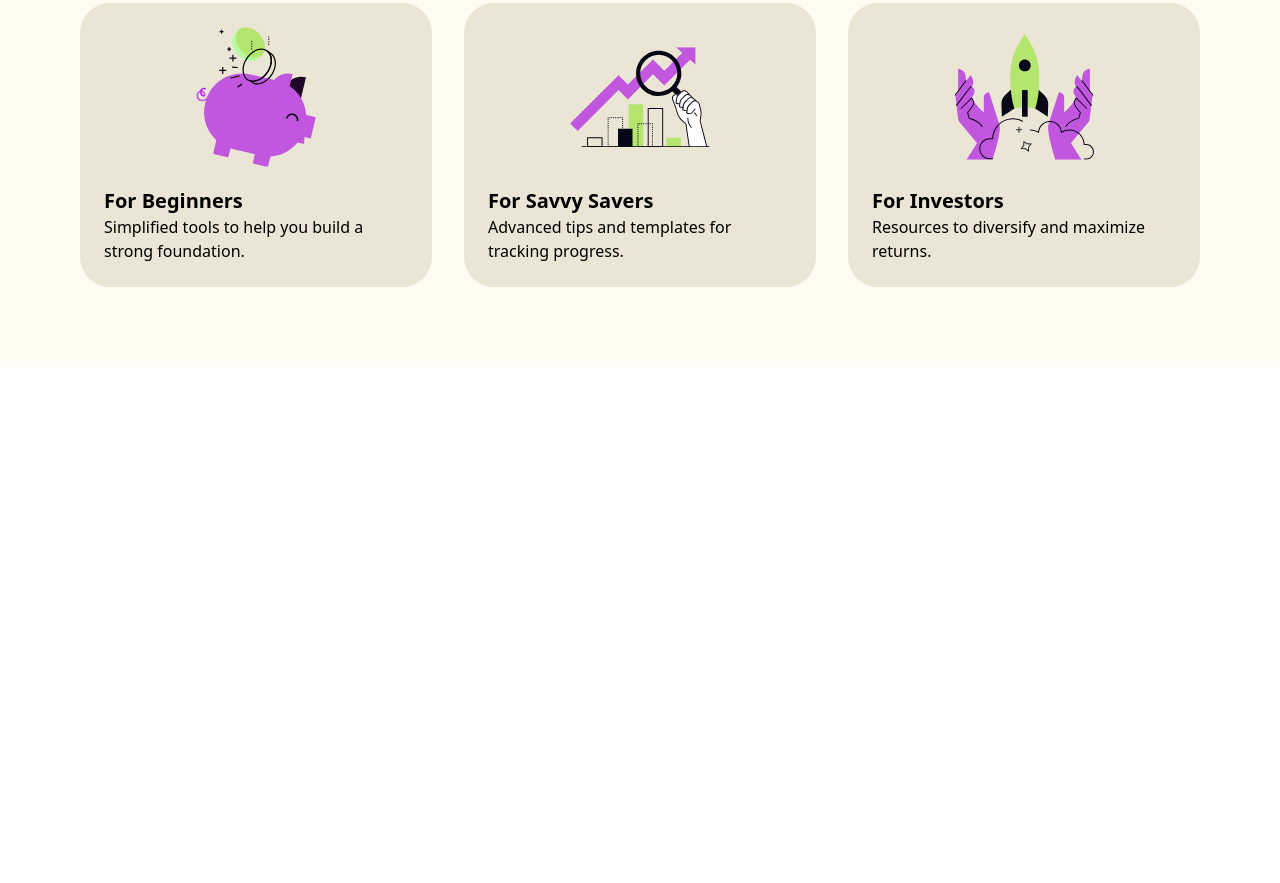
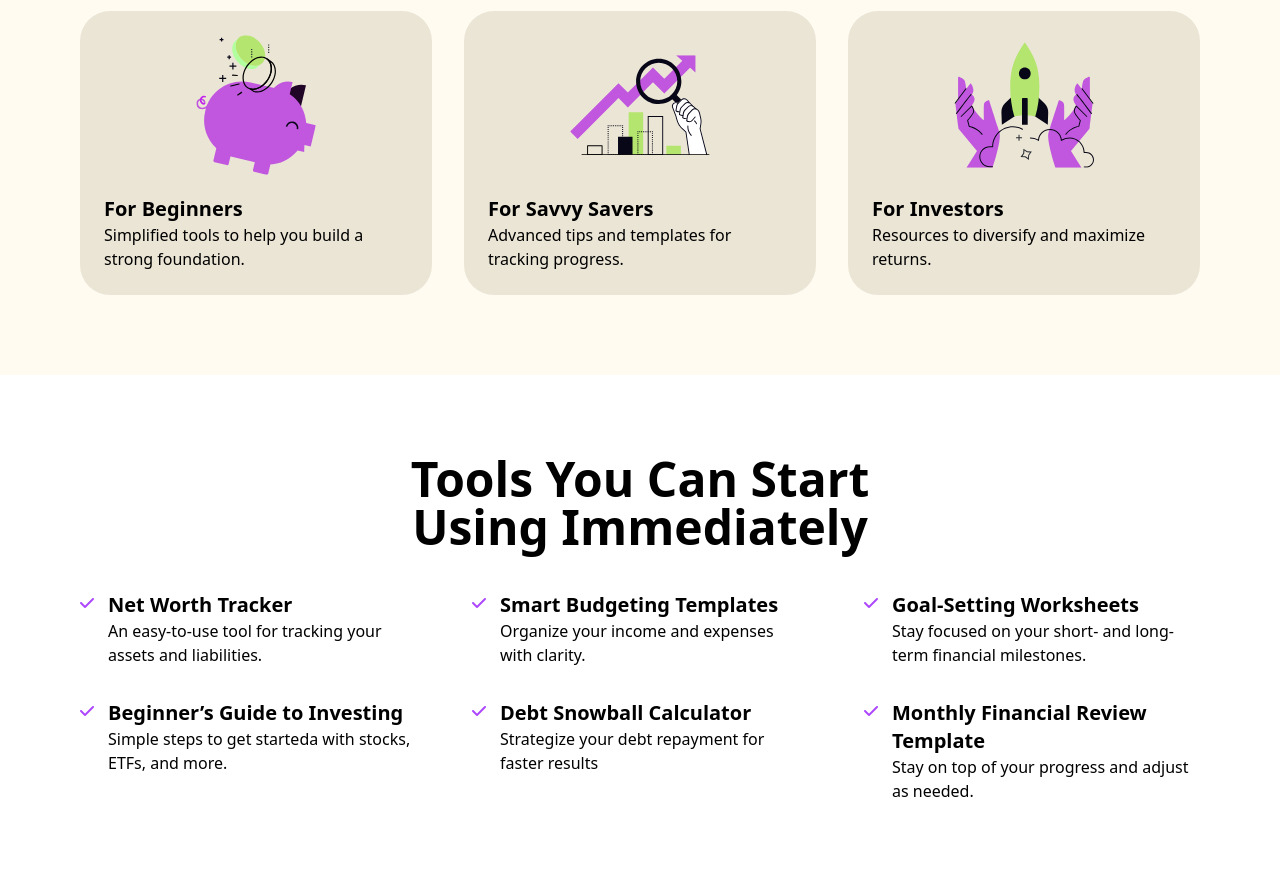
Before and after one commit to makedonkatochevska/Capital_Compass_Financial_Resource_Tailwind, a website: page src/index.html in a window 1280 px wide. Shown: the part 1653-2536 px from the top of the page. Before the commit the page ends 2020 px from the top, so only its background shows below. Drawn offline with nearby package versions, Linux system fonts and the light colour scheme; files that its build step writes are made by us from their sources.

Commit message:
section3 done

```diff
--- a/src/index.html
+++ b/src/index.html
@@ -5,6 +5,12 @@
     <meta name="viewport" content="width=device-width, initial-scale=1.0" />
     <title>Capital Compass Financial Resource</title>
     <link rel="stylesheet" href="output.css" />
+
+    <!-- Font Awesome -->
+    <script
+      src="https://kit.fontawesome.com/6383af2146.js"
+      crossorigin="anonymous"
+    ></script>
   </head>
   <body>
     <!-- BANNER -->
@@ -95,7 +101,7 @@
 
     <!-- SECTION2 -->
     <section class="bg-primary p-10 md:p-20">
-      <h2 class="text-5xl font-bold text-center mb-5">
+      <h2 class="text-5xl font-bold text-center mb-7">
         Perfect for Every Stage of Wealth Building
       </h2>
       <p class="text-center">
@@ -122,5 +128,73 @@
         </div>
       </div>
     </section>
+
+    <!-- SECTION3 -->
+    <section class="p-10 md:p-20">
+      <h2 class="text-5xl font-bold text-center mb-10 w-full md:w-1/2 mx-auto">
+        Tools You Can Start Using Immediately
+      </h2>
+
+      <ul
+        class="list flex flex-col md:flex-row flex-wrap justify-between gap-5 md:gap-8"
+      >
+        <li class="item">
+          <div class="inner-container text-purple-500 flex-1/12">
+            <i class="fas fa-check"></i>
+          </div>
+          <div class="inner-container flex-11/12">
+            <h4 class="font-bold text-xl">Net Worth Tracker</h4>
+            <p>An easy-to-use tool for tracking your assets and liabilities.</p>
+          </div>
+        </li>
+        <li class="item">
+          <div class="inner-container text-purple-500 flex-1/12">
+            <i class="fas fa-check"></i>
+          </div>
+          <div class="inner-container flex-11/12">
+            <h4 class="font-bold text-xl">Smart Budgeting Templates</h4>
+            <p>Organize your income and expenses with clarity.</p>
+          </div>
+        </li>
+        <li class="item">
+          <div class="inner-container text-purple-500 flex-1/12">
+            <i class="fas fa-check"></i>
+          </div>
+          <div class="inner-container flex-11/12">
+            <h4 class="font-bold text-xl">Goal-Setting Worksheets</h4>
+            <p>
+              Stay focused on your short- and long-term financial milestones.
+            </p>
+          </div>
+        </li>
+        <li class="item">
+          <div class="inner-container text-purple-500 flex-1/12">
+            <i class="fas fa-check"></i>
+          </div>
+          <div class="inner-container flex-11/12">
+            <h4 class="font-bold text-xl">Beginner’s Guide to Investing</h4>
+            <p>Simple steps to get starteda with stocks, ETFs, and more.</p>
+          </div>
+        </li>
+        <li class="item">
+          <div class="inner-container text-purple-500 flex-1/12">
+            <i class="fas fa-check"></i>
+          </div>
+          <div class="inner-container flex-11/12">
+            <h4 class="font-bold text-xl">Debt Snowball Calculator</h4>
+            <p>Strategize your debt repayment for faster results</p>
+          </div>
+        </li>
+        <li class="item">
+          <div class="inner-container text-purple-500 flex-1/12">
+            <i class="fas fa-check"></i>
+          </div>
+          <div class="inner-container flex-11/12">
+            <h4 class="font-bold text-xl">Monthly Financial Review Template</h4>
+            <p>Stay on top of your progress and adjust as needed.</p>
+          </div>
+        </li>
+      </ul>
+    </section>
   </body>
 </html>
--- a/src/input.css
+++ b/src/input.css
@@ -21,4 +21,9 @@
     flex-basis: 33%;
     border-radius: 30px;
   }
+
+  .item {
+    display: flex;
+    flex-basis: 30%;
+  }
 }
```
